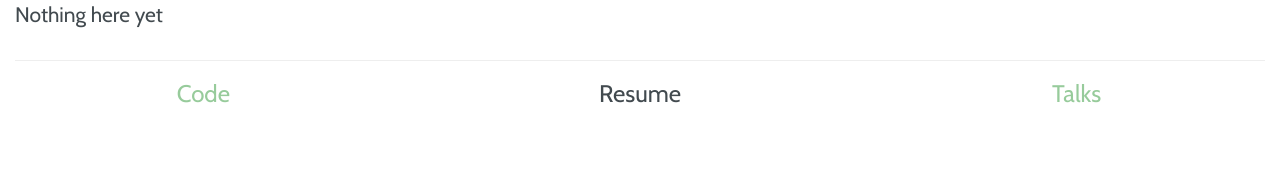
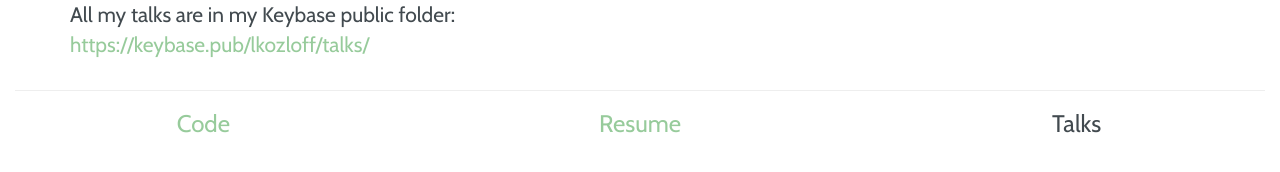
Before and after one commit to lkozloff/lkozloff.github.io, a plain HTML site: page talks.html in a window 1280 px wide. Drawn offline with nearby package versions, Linux system fonts and the light colour scheme.

Commit message:
adding talks folder

```diff
--- a/talks.html
+++ b/talks.html
@@ -16,16 +16,20 @@
     <link rel="stylesheet" type="text/css" href="styles.css"/>
 </head>
     <body>
-      <div class="col-xs-12 col-sm-12 col-md-12"><p>Nothing here yet</p></div>
+      <div class="col-xs-12 col-sm-12 col-md-12">
+          <div class="container"><p>All my talks are in my Keybase public folder:<br/>
+              <a href="https://keybase.pub/lkozloff/talks/">https://keybase.pub/lkozloff/talks/</a>
+              </p></div>
+      </div>
       <div class="col-xs-12 col-sm-12 col-md-12"><hr></div>
       <div class="row">
           <div class="col-xs-4 col-sm-4">
               <a href="http://github.com/lkozloff"><h3 class="text-center">Code</h3></a>
           </div>
           <div class="col-xs-4 col-sm-4">
-              <h3 class="text-center">Resume</h3>
+              <h3 class="text-center"><a href="resume.html">Resume</a></h3>
           </div>
           <div class="col-xs-4 col-sm-4">
-              <a href="talks.html"><h3 class="text-center">Talks</h3></a>
+              <h3 class="text-center">Talks</h3>
     </body>
 </html>
```
Also changed, not shown: index.html (+1 -1 lines), resume.html (+1 -1 lines).
